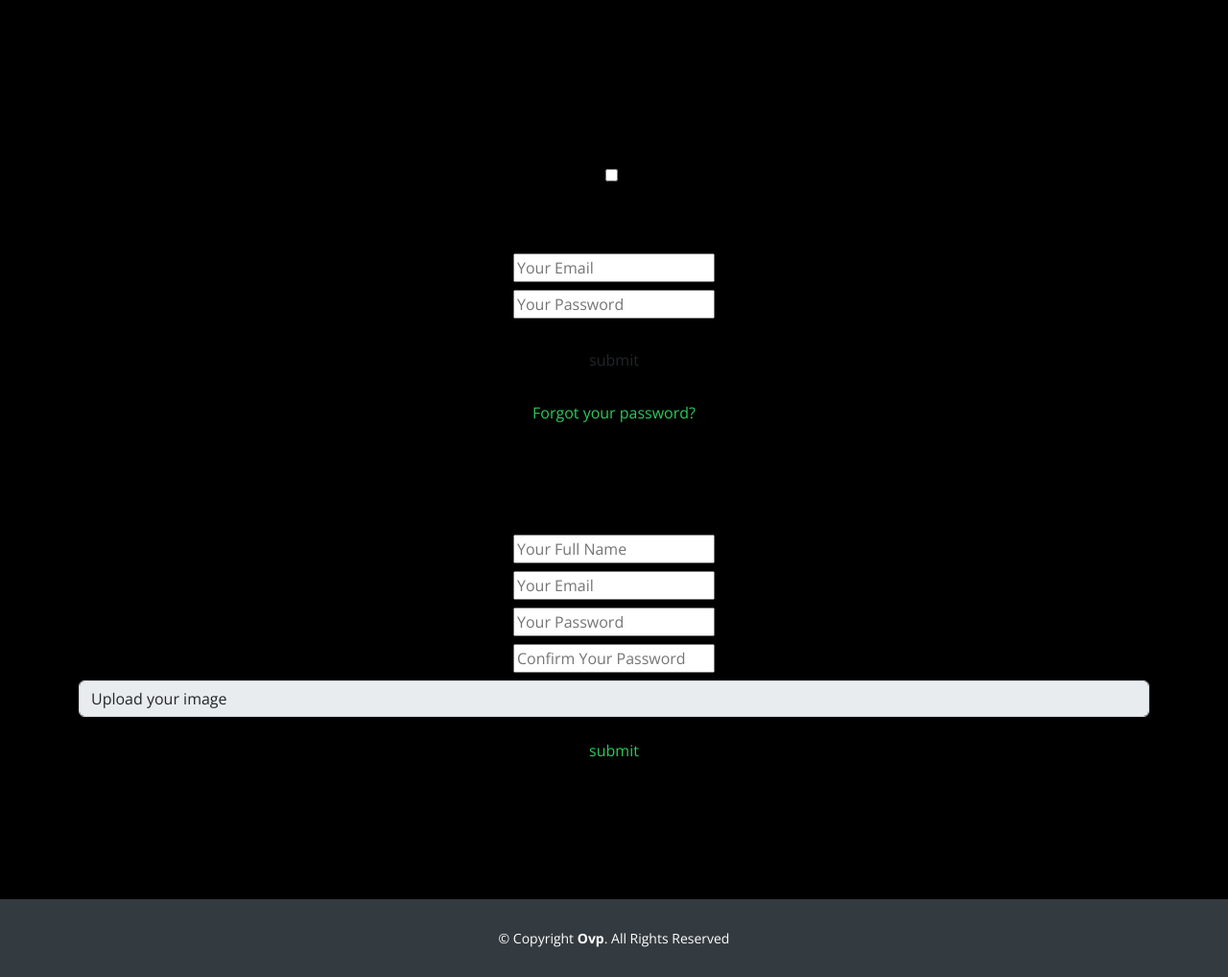
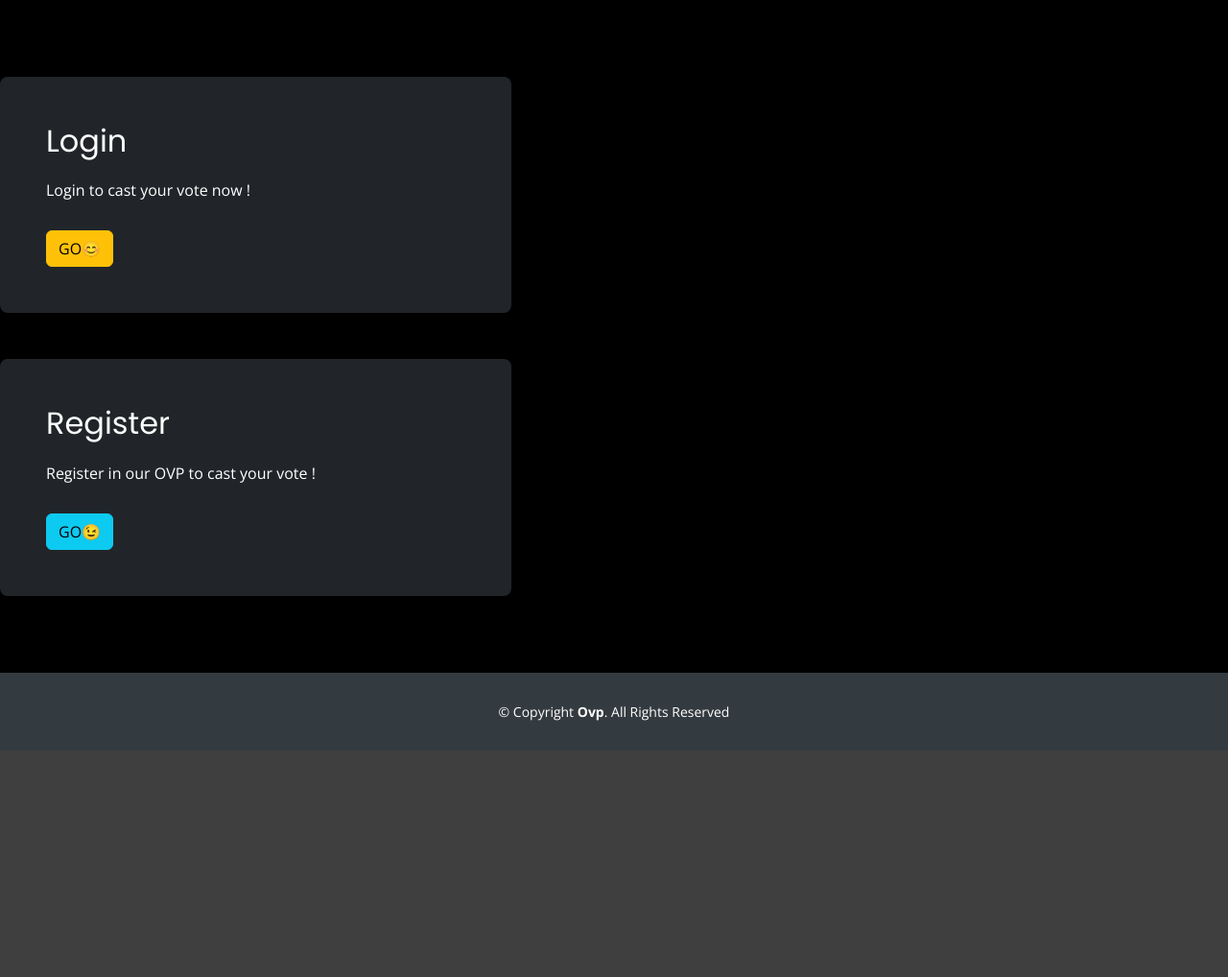
Before and after one commit to LEELAKARTHIKEYAN/OVP, a PHP site: page / in a window 1280 px wide. Shown: the part 800-1818 px from the top of the page at 96% size. After the commit the page ends 1551 px from the top, so only its background shows below. Run offline with PHP 8.4, Linux system fonts and the light colour scheme; some libraries are stand-ins or nearby versions.

Commit message:
update 3.0

```diff
--- a/home/index.php
+++ b/home/index.php
@@ -61,15 +61,17 @@
   <main id="main">
 
     <!-- ======= About Section ======= -->
-    <section id="about">
+    <!-- <section id="about">
     <div class="section">
 		<div class="container">
-			<div class="row full-height justify-content-center">
+    <form action="" method="POST" enctype="multipart/form-data">
+    <div class="row full-height justify-content-center">
 				<div class="col-15 text-center align-self-center py-5">
 					<div class="section pb-6 pt-6 pt-sm-2 text-center">
 						<h6 class="mb-0 pb-3"><span>Log In </span><span>Sign Up</span></h6>
 			          	<input class="checkbox" type="checkbox" id="reg-log" name="reg-log"/>
 			          	<label for="reg-log"></label>
+
 						<div class="card-3d-wrap mx-auto">
 							<div class="card-3d-wrapper">
 								<div class="card-front">
@@ -77,11 +79,11 @@
 										<div class="section text-center">
 											<h4 class="mb-4 pb-3">Log In</h4>
 											<div class="form-group">
-												<input type="email" name="useremail" class="form-style" placeholder="Your Email"  required="required" autocomplete="off">
+												<input type="email" name="useremail_log" class="form-style" placeholder="Your Email"  required="required" autocomplete="off">
 												<i class="input-icon uil uil-at"></i>
 											</div>
 											<div class="form-group mt-2">
-												<input type="password" name="password" class="form-style" placeholder="Your Password" required="required" autocomplete="off">
+												<input type="password" name="password_log" class="form-style" placeholder="Your Password" required="required" autocomplete="off">
 												<i class="input-icon uil uil-lock-alt"></i>
 											</div>
 											<a href="../partials/dashboard.php" class="btn mt-4">submit</a>
@@ -130,8 +132,38 @@
 	    </div>
 	</div>
 
+</form>
 
-    </section><!-- End About Section -->
+
+    </section>End About Section -->
+    <section id="about">
+    <div class = "section" >
+    <div class="col align-items-md-stretch">
+      <div class="col-md-5">
+        <div class="h-100 p-5 text-white bg-dark rounded-3 ">
+          <h2>Login</h2>
+          <p>Login to cast your vote now !</p>
+          <a href="../partials/login.php">
+            <button class="btn btn-warning" type="button" >GO😊</button>
+          </a>
+        </div>
+      </div>
+      <br><br>
+      <div class="col-md-5">
+        <div class="h-100 p-5 text-white bg-dark rounded-3">
+          <h2>Register</h2>
+          <p>Register in our OVP to cast your vote !</p>
+          <a href="../partials/registration.php">
+            <button class="btn btn-info" type="button">GO😉</button>
+          </a>
+        </div>
+      </div>
+    </div>
+
+    </div>
+
+    </section>
+
 
 
   <!-- ======= Footer ======= -->
--- a/partials/css/signlog.css
+++ b/partials/css/signlog.css
@@ -40,6 +40,7 @@ h6 span{
   position: relative;
   width: 100%;
   display: block;
+  align-items: center;
 }
 .full-height{
   min-height: 100vh;
```
Also changed, not shown: actions/login.php (+21 -19 lines), actions/register.php (+6 -7 lines), partials/login.php (+12 -9 lines), partials/registration.php (+5 -6 lines), uploads/lk.png (added), uploads/nik.PNG (added).
